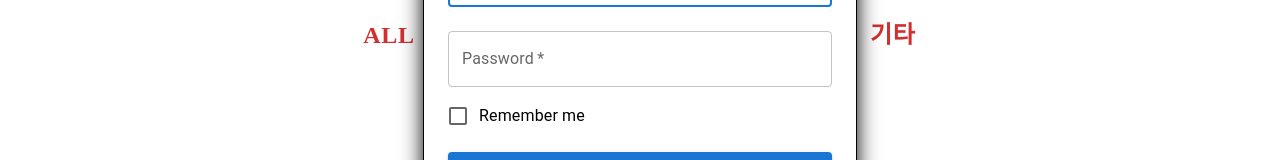
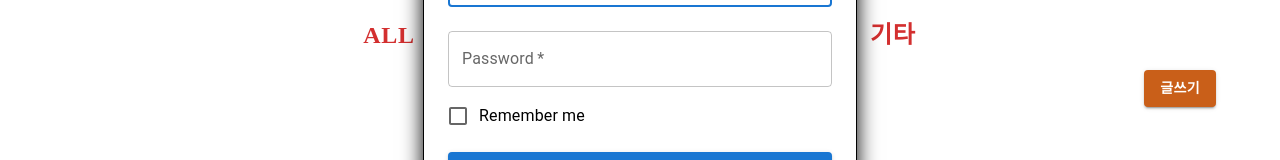
Before and after one commit to LuisKlopp/week-6-mini-react, a React (Create React App) app: page /login in a window 1280 px wide. Shown: the part 330-490 px from the top of the page. Built offline with nearby package versions, Linux system fonts and the light colour scheme; a web font is replaced by a local one.

Commit message:
로그인 회원가입창 크기 조절 후 글쓰기 버튼 생성

```diff
--- a/src/App.js
+++ b/src/App.js
@@ -14,7 +14,7 @@ function App() {
 
       <Route path="/" element={<Main />} >
         <Route path="login" element={<Login />} />
-        <Route path="signup" element={<SignUp />} />
+        <Route path="signup" element={<SignUp/>}/>
       </Route>
       <Route path="/Detail" element={<Detail/>}/>
       <Route path="/post" element={<Post/>}/>
--- a/src/components/Comment.jsx
+++ b/src/components/Comment.jsx
@@ -21,7 +21,7 @@ const Comment = () => {
     <Box sx={{width: 350,maxWidth: '100%',}}>
       <TextField fullWidth label="comment" id="fullWidth"/>
     </Box>
-    <MUIButton></MUIButton>
+    <MUIButton ></MUIButton>
     </StBox2>
     </>
   )
--- a/src/pages/Detail.jsx
+++ b/src/pages/Detail.jsx
@@ -2,20 +2,18 @@
 import React from "react";
 import styled, { createGlobalStyle } from "styled-components";
 import Header2 from "../components/Header2";
-import CardHeader from '@mui/material/CardHeader';
-import Avatar from '@mui/material/Avatar';
-import { red } from '@mui/material/colors';
+import CardHeader from "@mui/material/CardHeader";
+import Avatar from "@mui/material/Avatar";
+import { red } from "@mui/material/colors";
 import Comment from "../components/Comment";
-
 
 const Detail = () => {
   return (
     <>
       <GlobalStyle />
-      <Header2></Header2>
+      {/* <Header2></Header2> */}
       <StWrapper>
-          <StImgBox>
-          </StImgBox>
+        <StImgBox></StImgBox>
         <StProfile>
           <CardHeader
             avatar={
@@ -32,13 +30,11 @@ const Detail = () => {
           />
         </StProfile>
         <StContent>
-
           <StSpan>title</StSpan>
           <StSpan_1>title</StSpan_1>
           <StSpan>content</StSpan>
           <StSpan_1>content</StSpan_1>
-              <StSpan style={{marginTop:'50px'}}>Price</StSpan>
-
+          <StSpan style={{ marginTop: "50px" }}>Price</StSpan>
         </StContent>
 
         <Comment></Comment>
@@ -78,28 +74,28 @@ const StImgBox = styled.div`
 `;
 
 const StProfile = styled.div`
-  width:35%;
+  width: 35%;
   border: 2px solid #ececec;
-  height:100px;
+  height: 100px;
   display: flex;
   align-items: center;
-  `
+`;
 
 const StContent = styled.div`
-  width:35%;
+  width: 35%;
   border: 2px solid #ececec;
-  height:300px;
+  height: 300px;
   display: flex;
   flex-direction: column;
-  margin-top:40px;
-`
+  margin-top: 40px;
+`;
 
 const StSpan = styled.div`
-  margin:30px 0px 0px 30px;
-  font-weight:600
-  `
+  margin: 30px 0px 0px 30px;
+  font-weight: 600;
+`;
 
 const StSpan_1 = styled.div`
-margin:30px 0px 0px 30px;
+  margin: 30px 0px 0px 30px;
   /* font-weight:600 */
-`
+`;
--- a/src/pages/Login.jsx
+++ b/src/pages/Login.jsx
@@ -27,10 +27,13 @@ const Login = () => {
   const handleSubmit = (event) => {
     event.preventDefault();
     const data = new FormData(event.currentTarget);
-    console.log({
-      email: data.get('email'),
-      password: data.get('password'),
-    });
+    const email = data.get('email')
+    const password = data.get('password')
+    const loginData = {
+      email,
+      password,
+    }
+    console.log(loginData)
   };
 
 
--- a/src/pages/Main.jsx
+++ b/src/pages/Main.jsx
@@ -4,22 +4,33 @@ import styled, { createGlobalStyle } from "styled-components";
 import Header from "../components/Header";
 import MUIButton from "../components/Button";
 import StuffCard from "../components/StuffCard";
-import { Outlet } from "react-router-dom";
+import { useNavigate, Outlet } from "react-router-dom";
 import data from "../components/CardTest";
+import Button from '@mui/material/Button';
+
+
 
 // import Button from '@mui/material/Button';
 
 const Main = () => {
+  const navigate = useNavigate()
   return (
     <>
       <GlobalStyle />
       <Header></Header>
       <Outlet></Outlet>
+      <StDiv>
+      <Button variant="contained" style={{backgroundColor:'#c95f19', fontWeight:600}} onClick={() => {
+        navigate('/post')
+      }}>글쓰기</Button>
+      </StDiv>
       <StList>
         {data.map((stuff, i)=> {
           return <StuffCard stuff={stuff} key={i}/>
         })}
       </StList>
+
+
 
     </>
   );
@@ -59,3 +70,13 @@ const StList = styled.div`
   flex-wrap: wrap;
   margin-top:50px;
 `;
+
+const StDiv = styled.div`
+  width:95%;
+  display: flex;
+  justify-content: right;
+  /* margin: 0px;  */
+  position:fixed;
+  /* bottom:0; */
+  /* background-color: oragne; */
+`
```
Also changed, not shown: src/pages/SignUp.jsx (+7 -0 lines). Lines whose indentation alone changed are shown as unchanged.
